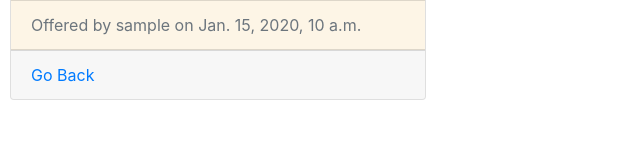
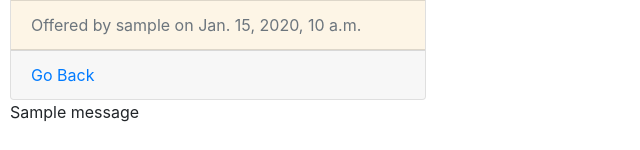
Before and after one commit to mrumiker/ebay-clone, a Django app: page /listing/1 in a window 1280 px wide. Shown: the part 909-1059 px from the top of the page, without its empty margins (0-640 px from the left). Before the commit the page ends 1009 px from the top, so only its background shows below. Run offline with Django 3.2, Linux system fonts and the light colour scheme; tables that the repository leaves empty hold one stand-in row (values such as "Sample post"); grey boxes marked "Sample" are stand-in pictures; one stand-in notice (Sample message) is shown; some libraries are stand-ins or nearby versions.

Commit message:
fix Bug in bid mechanism

```diff
--- a/auctions/templates/auctions/listing.html
+++ b/auctions/templates/auctions/listing.html
@@ -65,4 +65,10 @@
   </div>
 </div>
 
+{% if messages %}
+{% for message in messages%}
+<p>{{ message }}</p>
+{% endfor %}
+{% endif %}
+
 {% endblock %}
--- a/auctions/views.py
+++ b/auctions/views.py
@@ -124,7 +124,7 @@ def bid(request):
     for album_bid in album_bids:
         previous_bids.append(album_bid.amount)
     if form.is_valid:
-        if (not len(previous_bids) and bid > initial_price) or (len(previous_bids) and bid > max(previous_bids)):
+        if (not len(previous_bids) and bid > initial_price) or (len(previous_bids) and bid > max(previous_bids).amount):
             form.save()
             messages.info(request, "Your bid was successful!")
         else:
```
